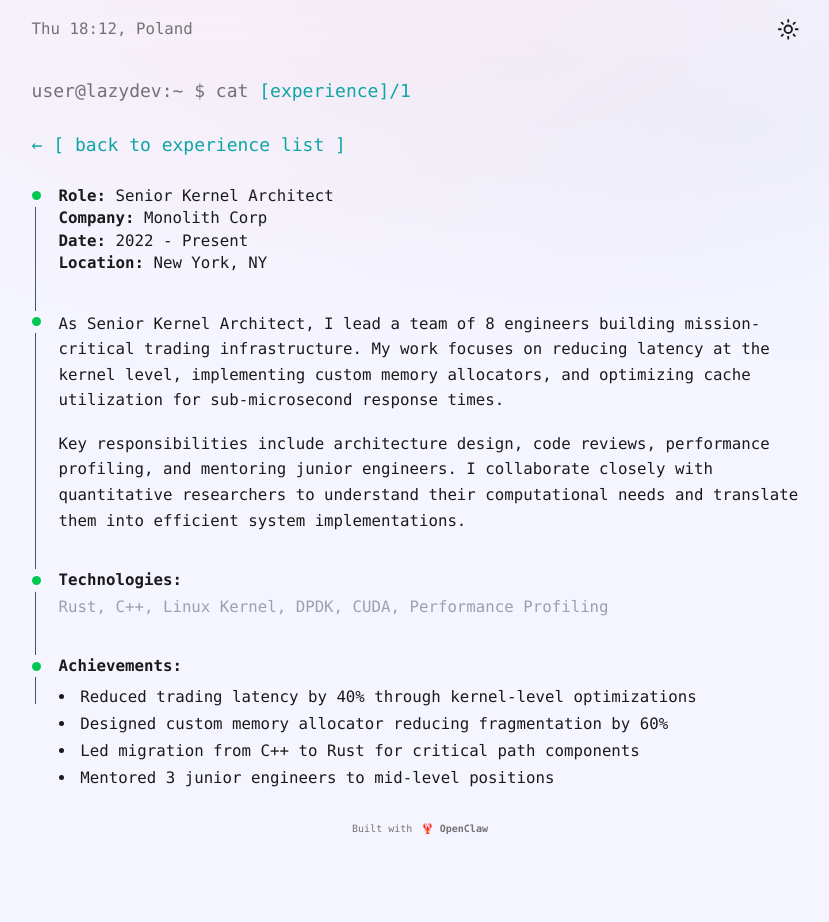
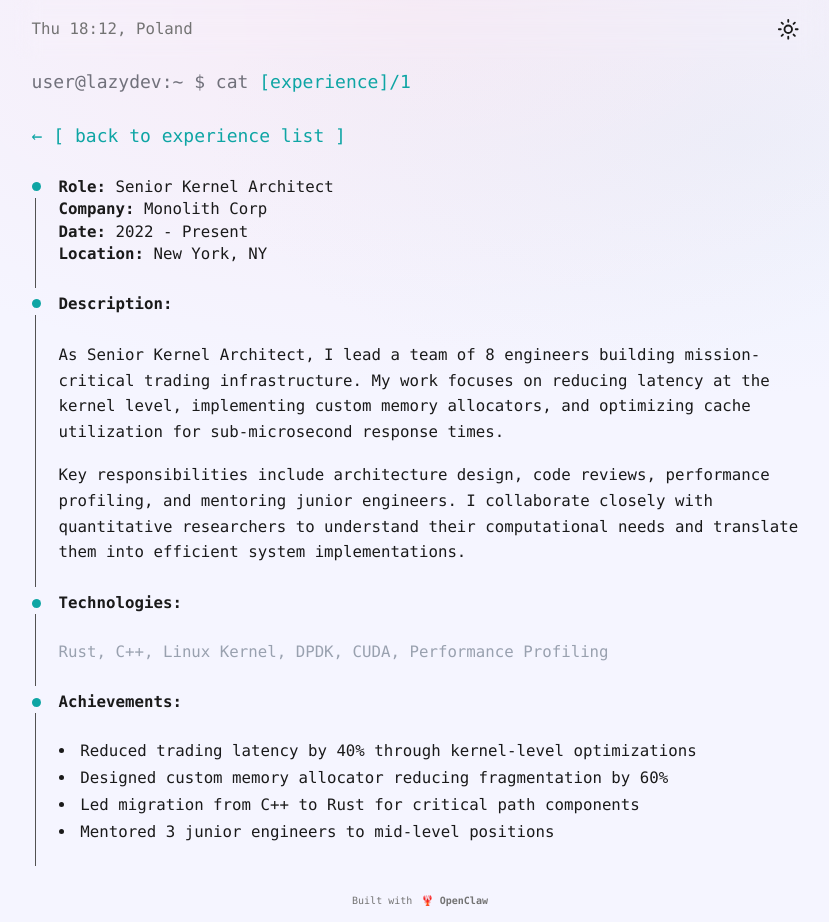
Before and after one commit to LazyMisha/mike-landing, a Next.js app: page /experience/1 in a window 1280 px wide. Shown: the whole page, without its empty margins (220-1049 px from the left). Before the commit the page ends 850 px from the top, so only its background shows below. Built offline with nearby package versions, Linux system fonts and the light colour scheme.

Commit message:
fix: adjust padding in PageWrapper component for better layout consistency

```diff
--- a/src/components/ExperienceDetail.tsx
+++ b/src/components/ExperienceDetail.tsx
@@ -5,18 +5,18 @@ interface ExperienceDetailProps {
   experience: Experience;
 }
 
-function TimelineSection({ children, isLast = false }: { children: React.ReactNode; isLast?: boolean }) {
+function TimelineSection({ children }: { children: React.ReactNode; isLast?: boolean }) {
   return (
-    <div className="relative mb-8 last:mb-0">
+    <div className="relative mb-6">
       {/* Green dot marker */}
       <span
-        className="absolute left-0 top-1.5 w-2 h-2 bg-green-500 rounded-full"
+        className="absolute left-0 top-1.5 w-2 h-2 bg-(--accent-green) rounded-full"
         aria-hidden="true"
       />
       {/* Vertical line segment with small gap from dot */}
       <div
-        className="absolute left-[3px] top-5 w-px bg-gray-600"
-        style={{ height: isLast ? '1.5rem' : 'calc(100% + 0.75rem)' }}
+        className="absolute left-[3px] top-5 w-px bg-chart-3"
+        style={{ height: '100%' }}
         aria-hidden="true"
       />
       {/* Content */}
@@ -29,7 +29,7 @@ function TimelineSection({ children, isLast = false }: { children: React.ReactNo
 
 export default function ExperienceDetail({ experience }: ExperienceDetailProps) {
   return (
-    <div className="mt-6">
+    <div>
       {/* Metadata Section */}
       <TimelineSection>
         <div className="font-mono text-sm">
@@ -54,6 +54,8 @@ export default function ExperienceDetail({ experience }: ExperienceDetailProps)
 
       {/* Description Section */}
       <TimelineSection>
+        <div className="font-mono text-sm">
+          <p className="font-semibold mb-6">{experienceLabels.description}</p>
           <div className="font-mono text-sm leading-relaxed">
             {experience.description.split('\n\n').map((para, i) => (
               <p key={i} className="mb-4 last:mb-0">
@@ -61,20 +63,21 @@ export default function ExperienceDetail({ experience }: ExperienceDetailProps)
               </p>
             ))}
           </div>
+        </div>
       </TimelineSection>
 
       {/* Technologies Section */}
       <TimelineSection>
         <div className="font-mono text-sm">
-          <p className="font-semibold mb-1">{experienceLabels.technologies}</p>
+          <p className="font-semibold mb-6">{experienceLabels.technologies}</p>
           <p className="text-gray-400">{experience.technologies.join(', ')}</p>
         </div>
       </TimelineSection>
 
       {/* Achievements Section */}
-      <TimelineSection isLast>
+      <TimelineSection>
         <div className="font-mono text-sm">
-          <p className="font-semibold mb-2">{experienceLabels.achievements}</p>
+          <p className="font-semibold mb-6">{experienceLabels.achievements}</p>
           <ul className="list-disc list-inside space-y-1">
             {experience.achievements.map((ach, idx) => (
               <li key={idx}>{ach}</li>
--- a/src/components/Hero.tsx
+++ b/src/components/Hero.tsx
@@ -18,9 +18,8 @@ export function Hero() {
   return (
     <section className="flex flex-col items-stretch pb-4 md:flex-row md:items-start md:gap-5 md:pb-6">
       <div className="flex flex-col pb-4 gap-4 md:gap-4 md:shrink-0 md:w-[50%]">
-        <Heading>
+        <Heading as="h3">
           Hey,
-          <br className="hidden md:block" />
           {" "}I&apos;m {name}
         </Heading>
         <Small>
--- a/src/components/PageWrapper.tsx
+++ b/src/components/PageWrapper.tsx
@@ -11,7 +11,7 @@ export function PageWrapper({
 }: PageWrapperProps) {
   return (
     <Tag
-      className={`h-full text-foreground max-w-[75ch] mx-auto px-4 md:py-4 ${className}`}
+      className={`h-full text-foreground max-w-[75ch] mx-auto px-4 md:py-2 ${className}`}
     >
       {children}
     </Tag>
```
Also changed, not shown: 1 other file (tests, documents, lock files or other folders). Lines whose indentation alone changed are shown as unchanged.
